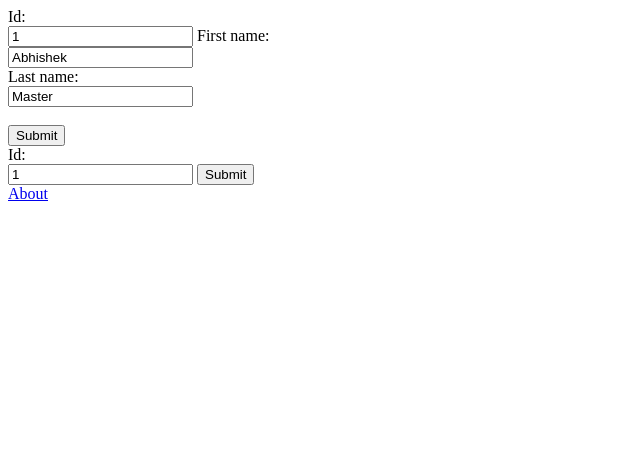
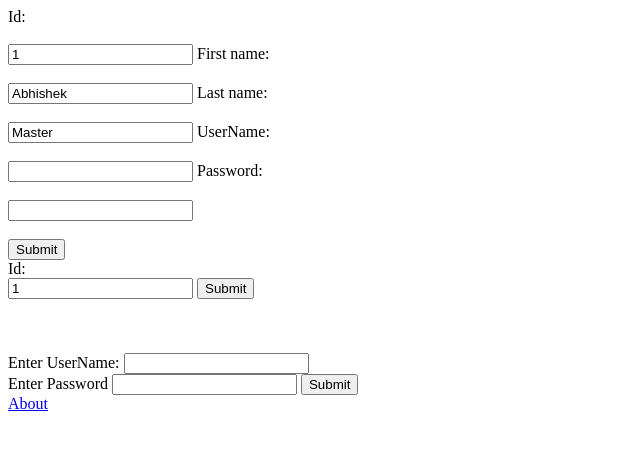
Before and after one commit to gaddamsrikanth/RESTAPI, a website: page 1.html in a window 1280 px wide. Shown: the whole page, without its empty margins (0-640 px from the left). Drawn offline with Linux system fonts and the light colour scheme.

Commit message:
Added filed for login and a link for page redirection

```diff
--- a/1.html
+++ b/1.html
@@ -3,14 +3,17 @@
 <body>
 
 <form action="http://0.0.0.0:8085/test" method="post">
-	Id:<br>
+    Id:<br><br>
 	<input type="text" name="id" value="1">
-  First name:<br>
+    First name:<br><br>
   <input type="text" name="name" value="Abhishek" autocomplete="on">
-  <br>
-  Last name:<br>
+  Last name:<br><br>
   <input type="text" name="surname" value="Master">
-  <br><br>
+  UserName:<br><br>
+    <input type="text" name="username">
+    Password:<br><br>
+    <input type="password" name="password">
+    <br><br>
   <input type="submit" value="Submit">
 </form>
 <form action="http://0.0.0.0:8085/test/rmv/" method="get">
@@ -21,6 +24,17 @@
   	<input type="submit" value="Submit">
 
 </form>
+<br>
+<br>
+<br>
+<form action="http://0.0.0.0:8085/login" method="post">
+Enter UserName:
+    <input type="text" name="username">
+    <br>
+    Enter Password
+    <input type="password" name="password">
+    <input type="submit" value="Submit">
+</form>
 <a href="http://0.0.0.0:8085/about">About</a>
 
 
```
